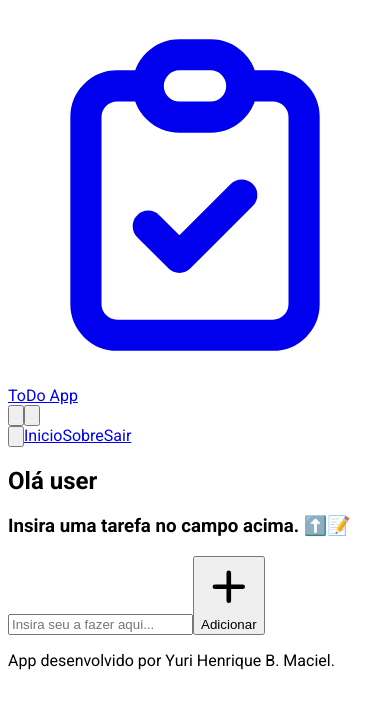
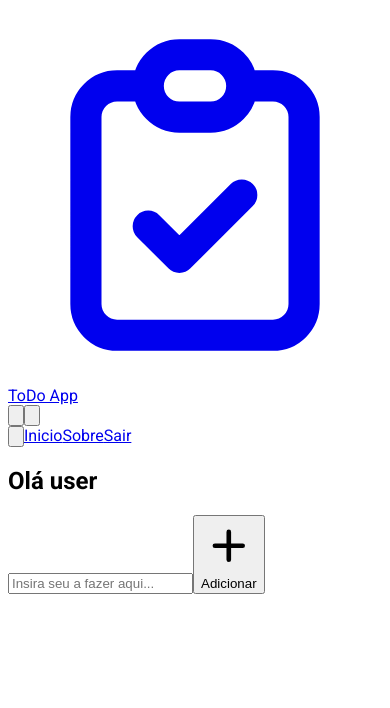
Before and after one commit to yurihnrq/todo-app-cra, a React (Create React App) app: page / in a window 390 px wide. Shown: the top 708 px of the page. Built offline with nearby package versions, Linux system fonts and the light colour scheme; no server answers; the database is empty; sample sign-in values are in the browser's storage.

Commit message:
feat: todo input is rendered below only in mobile devices

```diff
--- a/src/components/styles/Layout.module.css
+++ b/src/components/styles/Layout.module.css
@@ -4,6 +4,7 @@
 
 .Layout .content {
   @apply px-5 pt-4 pb-20 sm:px-8 sm:pt-8 sm:pb-24;
+  height: calc(100vh - 76px);
 }
 
 .Layout .spinnerContainer {
--- a/src/pages/Todo.tsx
+++ b/src/pages/Todo.tsx
@@ -14,28 +14,18 @@ const Home: React.FC = () => {
       <Layout>
         <section className={styles.Todo}>
           <h2 className='dark:text-slate-200'>
-            Olá {user?.email?.slice(0, user?.email?.indexOf('@'))}
+            Olá {user.email?.slice(0, user?.email?.indexOf('@'))}
           </h2>
-          {todos.length > 0 ? (
-            <TodoRender />
-          ) : (
-            <h3 className='mt-5'>Insira uma tarefa no campo acima. ⬆️📝</h3>
-          )}
-          <TodoForm />
-        </section>
-      </Layout>
-    );
-  } else {
-    return (
-      <Layout>
-        <section className={styles.Todo}>
-          <h2 className='dark:text-slate-200'>
-            Você não possui permissão para acessar essa página.
-          </h2>
+          <div className={styles.todoContainer}>
+            <TodoForm />
+            {todos.length > 0 && <TodoRender />}
+          </div>
         </section>
       </Layout>
     );
   }
+
+  return null;
 };
 
 export default Home;
--- a/src/pages/styles/Todo.module.css
+++ b/src/pages/styles/Todo.module.css
@@ -1,6 +1,11 @@
 .Todo {
-  @apply flex flex-col justify-center mx-auto;
+  @apply flex flex-col mx-auto h-full relative;
   max-width: 800px;
+}
+
+.Todo .todoContainer {
+  @apply flex flex-col-reverse justify-between h-full;
+  @apply sm:flex-col sm:justify-start;
 }
 
 .Todo h2 {
```
